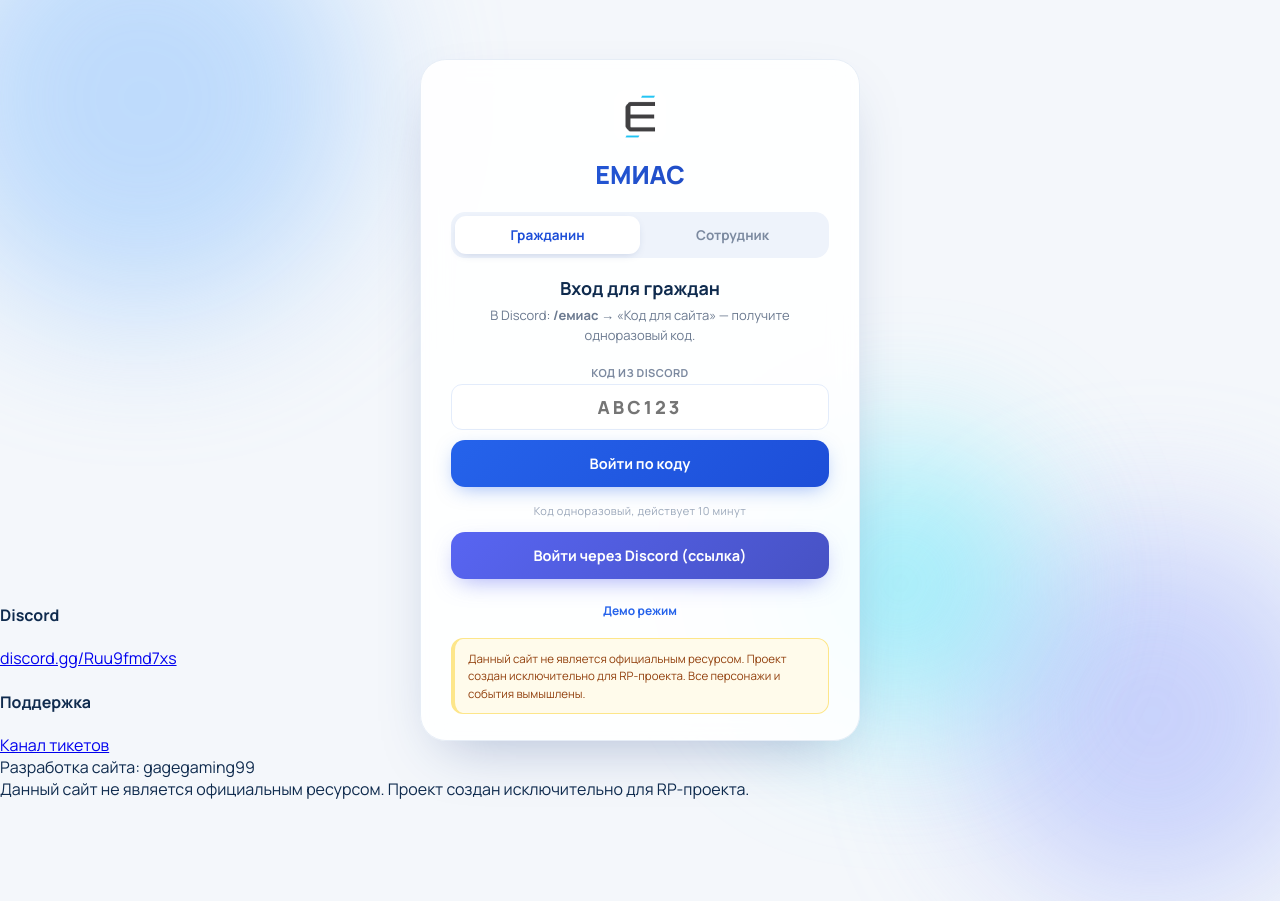
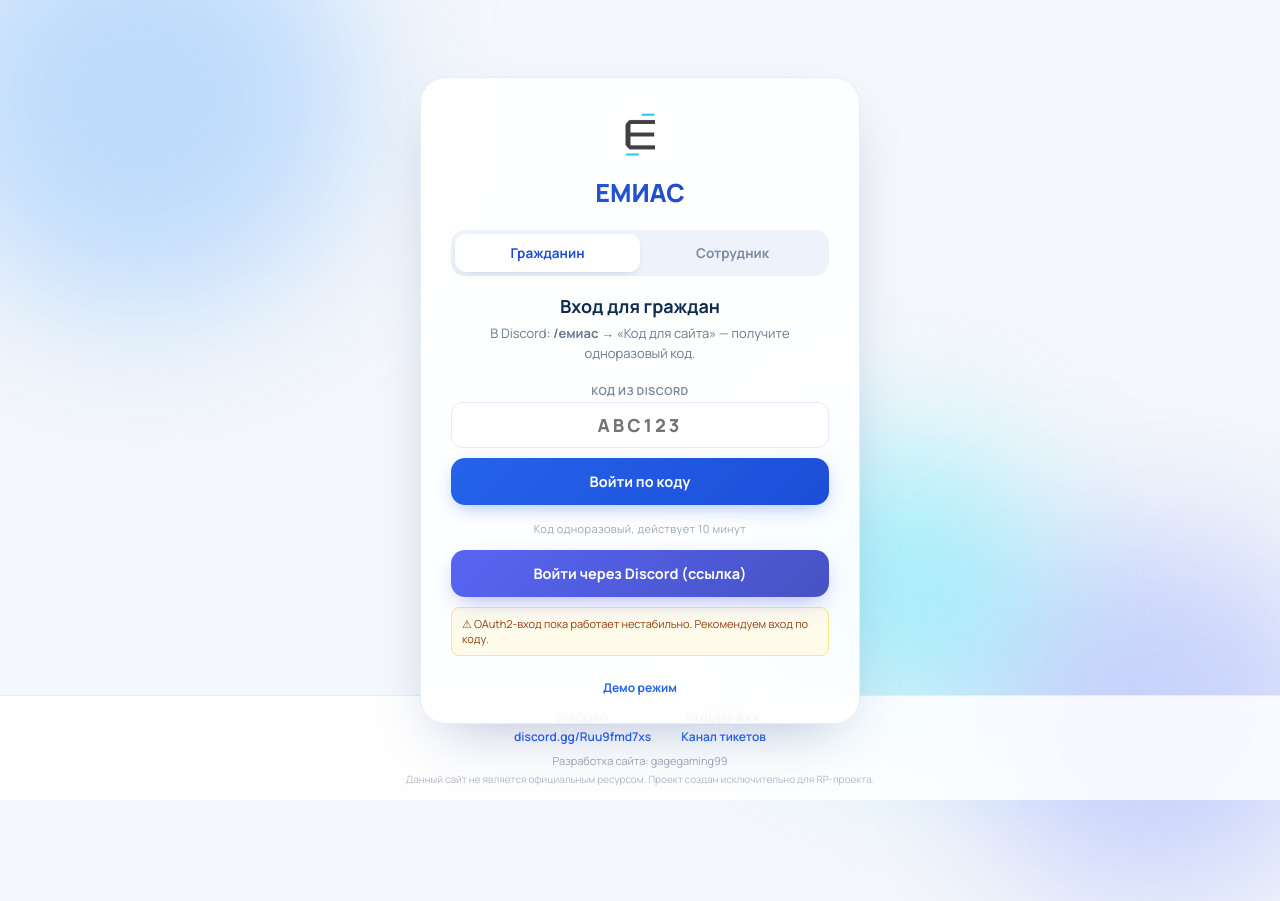
Before and after one commit to detigone/EMIAS, a website: page web/login.html in a window 1280 px wide. Shown: the top 901 px of the page. Drawn offline with Linux system fonts and the light colour scheme; no server answers.

Commit message:
fix: убрать дубль дисклеймера, стилизовать footer, добавить примечание про нестабильность OAuth2

```diff
--- a/web/login.html
+++ b/web/login.html
@@ -61,6 +61,14 @@
 .copy-btn:hover{border-color:#93c5fd;color:#2563eb;background:#f0f5ff}
 .copy-btn.copied{border-color:#86efac;color:#065f46;background:#dcfce7}
 .copy-wrap{display:inline-flex;align-items:center;gap:4px}
+.site-footer{position:fixed;bottom:0;left:0;right:0;z-index:1;padding:14px 20px;background:rgba(255,255,255,.85);backdrop-filter:blur(10px);border-top:1px solid #e6edf6;font-size:12px;color:#7c8aa0;text-align:center}
+.footer-cols{display:flex;justify-content:center;gap:30px;margin-bottom:8px}
+.footer-col h4{margin:0 0 3px;font-size:11px;font-weight:700;color:#0f2b4e;text-transform:uppercase;letter-spacing:.4px}
+.footer-col a{color:#2563eb;text-decoration:none;font-weight:600}
+.footer-col a:hover{text-decoration:underline}
+.footer-credit{font-size:11px;color:#9aa7ba;margin-bottom:4px}
+.footer-disclaimer{font-size:10px;color:#b0bac9}
+.oauth-note{margin-top:10px;padding:8px 10px;background:#fffbeb;border:1px solid #fde68a;border-radius:8px;font-size:11px;color:#92400e;text-align:left;line-height:1.4}
 </style>
 </head>
 <body>
@@ -89,6 +97,7 @@
       <button class="btn btn-go" id="ctz-code-btn">Войти по коду</button>
       <div class="divider">Код одноразовый, действует 10 минут</div>
       <a class="btn btn-discord" id="ctz-discord" href="/auth/discord?mode=citizen" style="margin-top:14px">Войти через Discord (ссылка)</a>
+      <div class="oauth-note">⚠ OAuth2-вход пока работает нестабильно. Рекомендуем вход по коду.</div>
       <div style="margin-top:12px">
         <button class="linkish" id="ctz-demo-toggle" style="font-size:12px">Демо режим</button>
         <div id="ctz-demo" style="display:none; margin-top:10px; padding:12px; border:1.5px solid #e6edf6; border-radius:12px; background:#f8fafc; text-align:left">
@@ -132,6 +141,7 @@
       <button class="btn btn-go" id="st-code-btn">Войти по коду</button>
       <div class="divider">Код одноразовый, 10 минут</div>
       <a class="btn btn-discord" id="st-discord" href="/auth/discord?mode=staff" style="margin-top:14px">Войти через Discord (ссылка)</a>
+      <div class="oauth-note">⚠ OAuth2-вход пока работает нестабильно. Рекомендуем вход по коду.</div>
     <div style="margin-top:12px">
       <button class="linkish" id="st-demo-toggle" style="font-size:12px">Демо режим</button>
       <div id="st-demo" style="display:none; margin-top:10px; padding:12px; border:1.5px solid #e6edf6; border-radius:12px; background:#f8fafc; text-align:left">
@@ -141,7 +151,6 @@
     </div>
   </div>
 
-  <div class="disc">Данный сайт не является официальным ресурсом. Проект создан исключительно для RP-проекта. Все персонажи и события вымышлены.</div>
 </div>
 
 <script src="/js/copy.js"></script>
```
